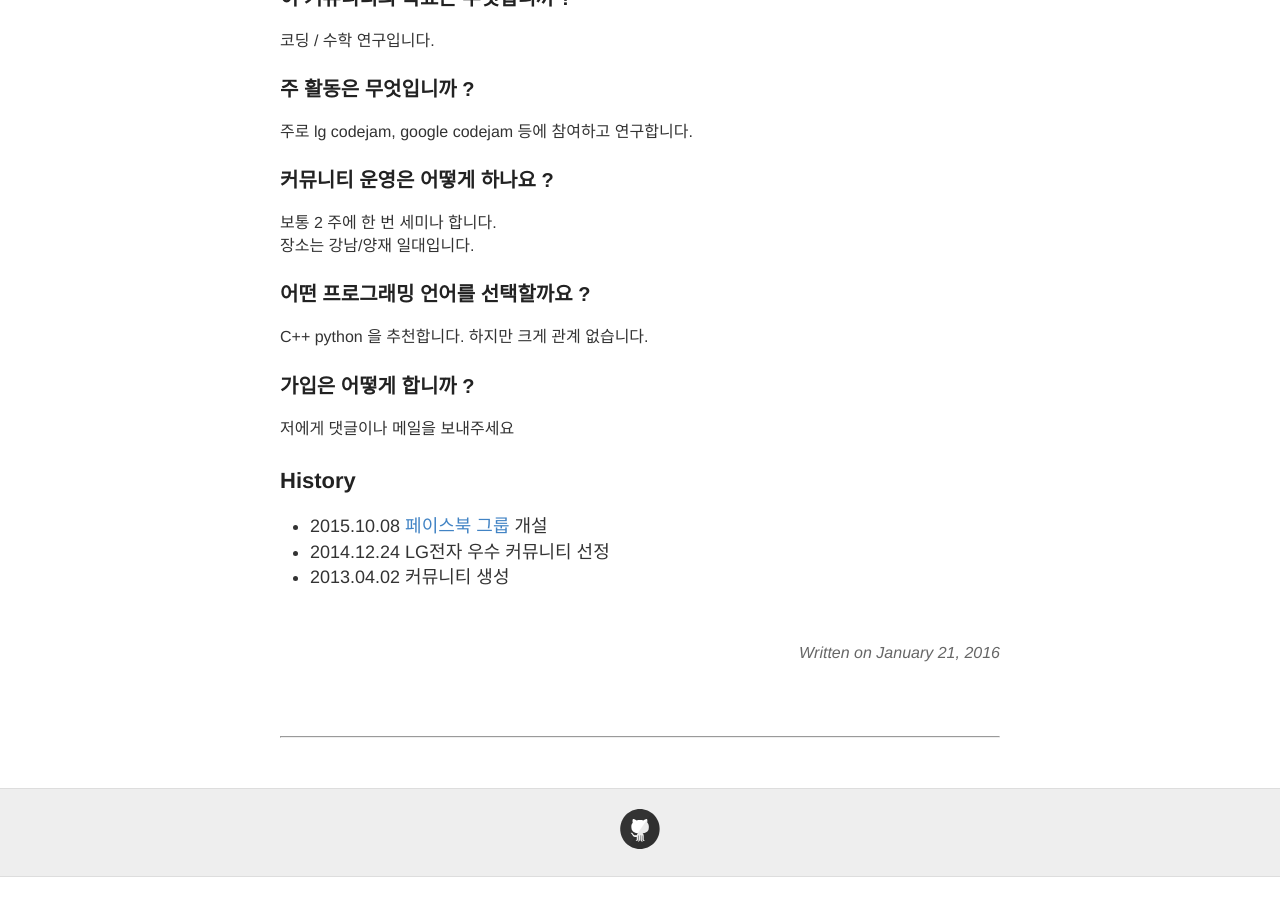
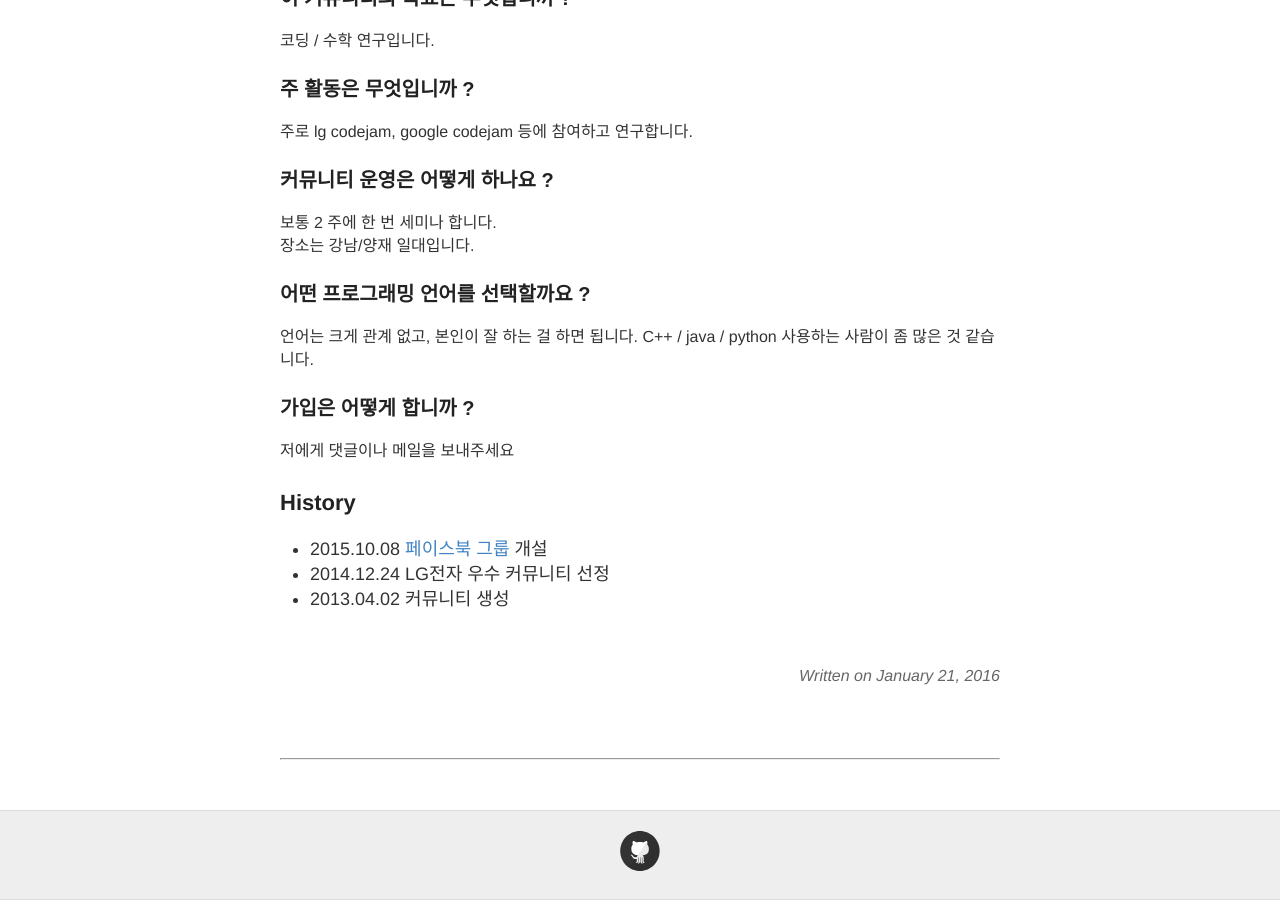
Before and after one commit to seirion/aaa, a Jekyll site: the page built from _posts/2016-01-21-aaa-intro.md, in a window 1280 px wide and 900 px high, scrolled down 1007 px. Built offline with Jekyll 4.4.1, drawn with Linux system fonts in a browser that asks for light colours; comment, search, counter and statistics services are not loaded; before the commit the page ends 1884 px from its top, so only the background shows below that.

Commit message:
Update 2016-01-21-aaa-intro.md

```diff
--- a/_posts/2016-01-21-aaa-intro.md
+++ b/_posts/2016-01-21-aaa-intro.md
@@ -33,7 +33,7 @@ The Feynman algorithm was facetiously suggested by Murray Gell-Mann, a colleague
 장소는 강남/양재 일대입니다.
 
 ### 어떤 프로그래밍 언어를 선택할까요 ?
-C++ python 을 추천합니다. 하지만 크게 관계 없습니다.
+언어는 크게 관계 없고, 본인이 잘 하는 걸 하면 됩니다. C++ / java / python 사용하는 사람이 좀 많은 것 같습니다.
 
 ### 가입은 어떻게 합니까 ?
 저에게 댓글이나 메일을 보내주세요
```
